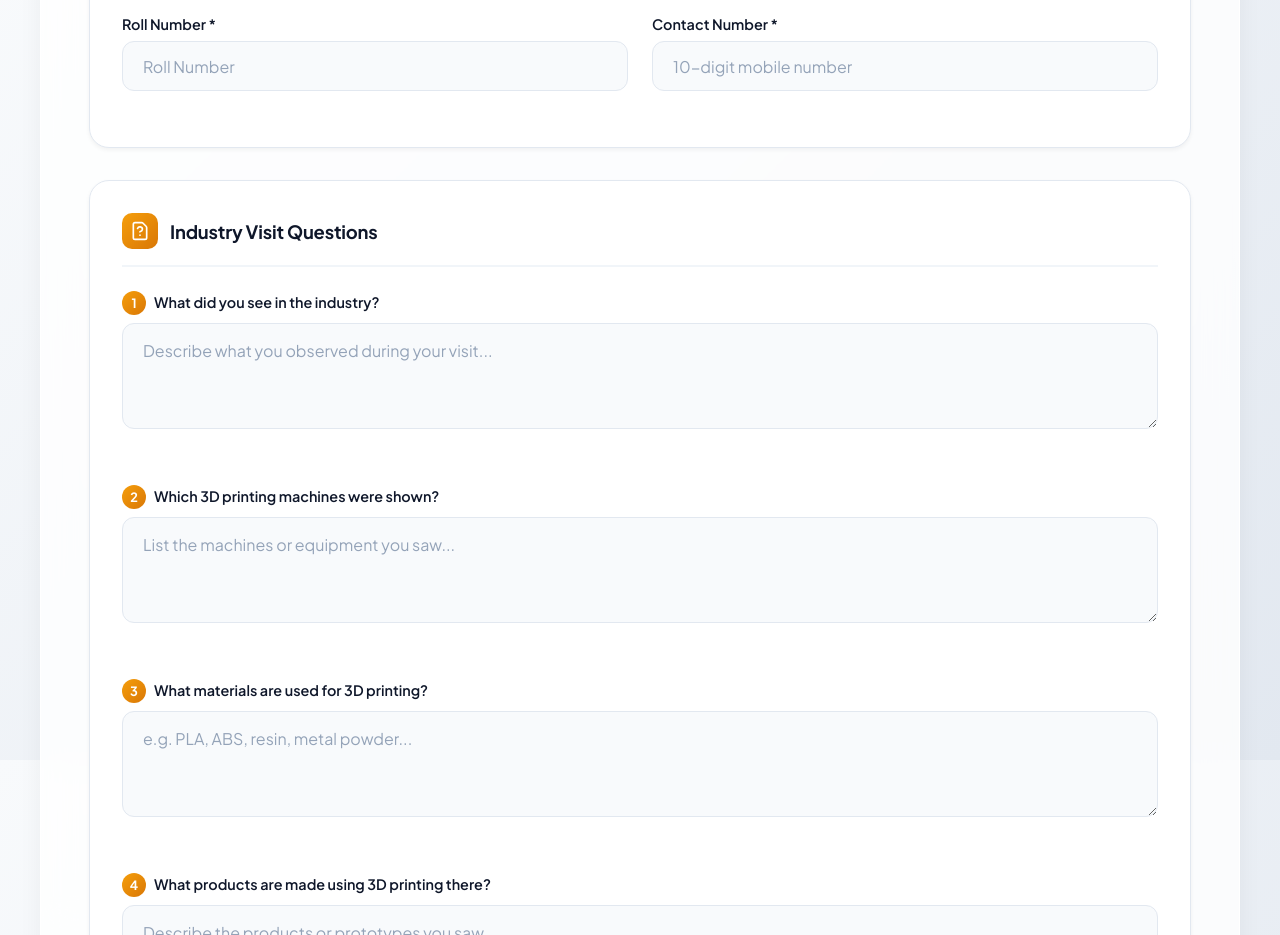
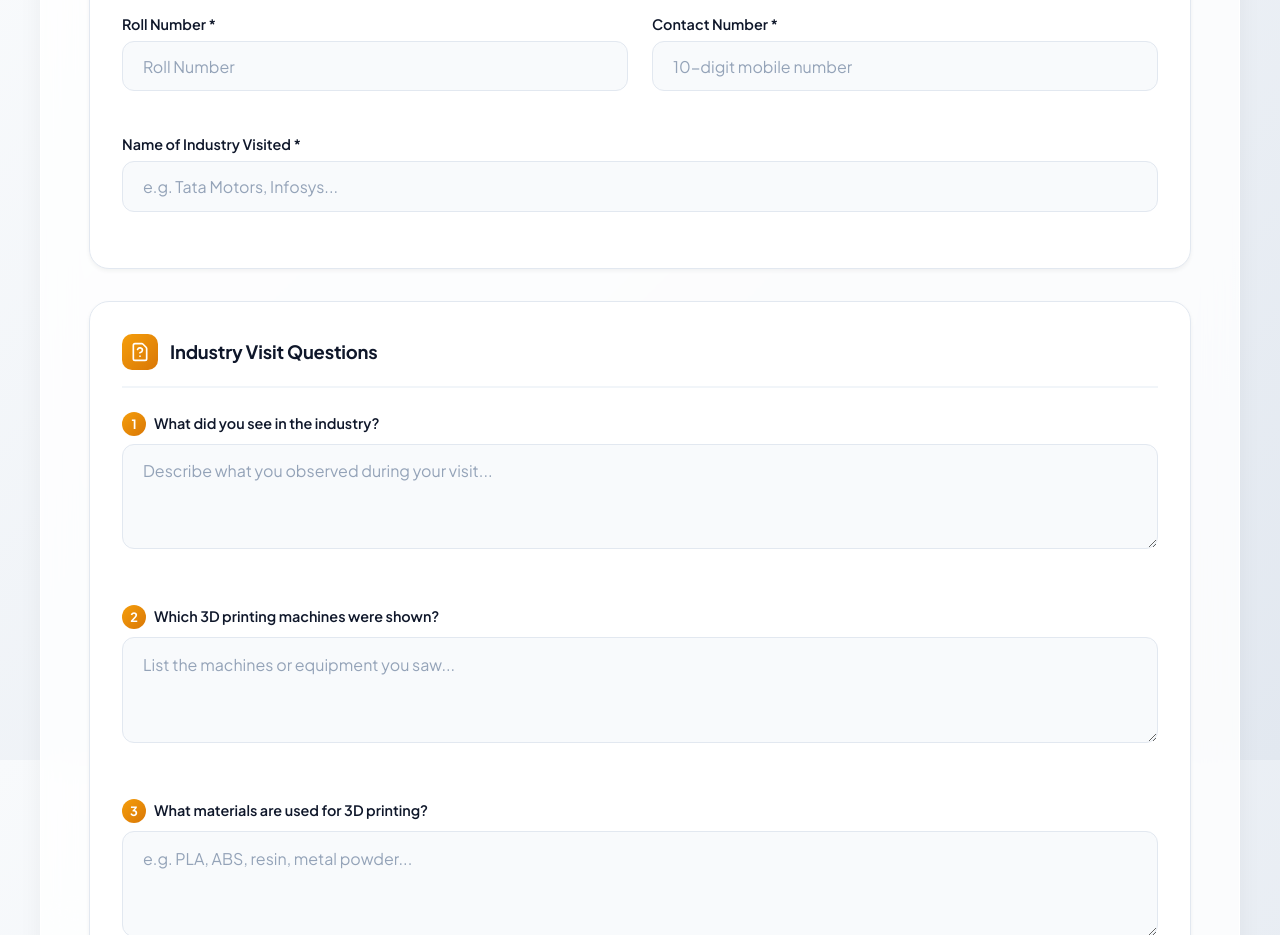
Before and after one commit to innocentq2/AICTE-Idea-lab-project, a React (Vite) app: page /questionnaire in a window 1280 px wide. Shown: the part 840-1775 px from the top of the page. Built offline with nearby package versions, Linux system fonts and the light colour scheme; no server answers.

Commit message:
feat: add industry visit questionnaire page with Firebase submission support

```diff
--- a/src/pages/Questionnaire.tsx
+++ b/src/pages/Questionnaire.tsx
@@ -49,7 +49,7 @@ const Questionnaire = () => {
   const [loading, setLoading] = useState(false);
   const [submitted, setSubmitted] = useState(false);
 
-  const initialStudent = { name: '', branch: '', year: '', collegeName: '', rollNumber: '', contactNumber: '' };
+  const initialStudent = { name: '', branch: '', year: '', collegeName: '', rollNumber: '', contactNumber: '', industryName: '' };
   const initialAnswers = {
     q1: '', q2: '', q3: '', q4: '',
     q5: '', q6: '', q7: '',
@@ -76,6 +76,7 @@ const Questionnaire = () => {
         collegeName: student.collegeName,
         rollNumber: student.rollNumber,
         contactNumber: student.contactNumber,
+        industryName: student.industryName,
         whatDidYouSee: answers.q1,
         machinesShown: answers.q2,
         materialsUsed: answers.q3,
@@ -215,6 +216,11 @@ const Questionnaire = () => {
               <input type="tel" id="contactNumber" className="form-input" placeholder="10-digit mobile number"
                 value={student.contactNumber} onChange={handleStudent} required maxLength={10} />
             </div>
+            <div className="form-group" style={{ gridColumn: '1 / -1' }}>
+              <label htmlFor="industryName" className="form-label">Name of Industry Visited *</label>
+              <input type="text" id="industryName" className="form-input" placeholder="e.g. Tata Motors, Infosys..."
+                value={student.industryName} onChange={handleStudent} required />
+            </div>
           </div>
         </div>
 
```
